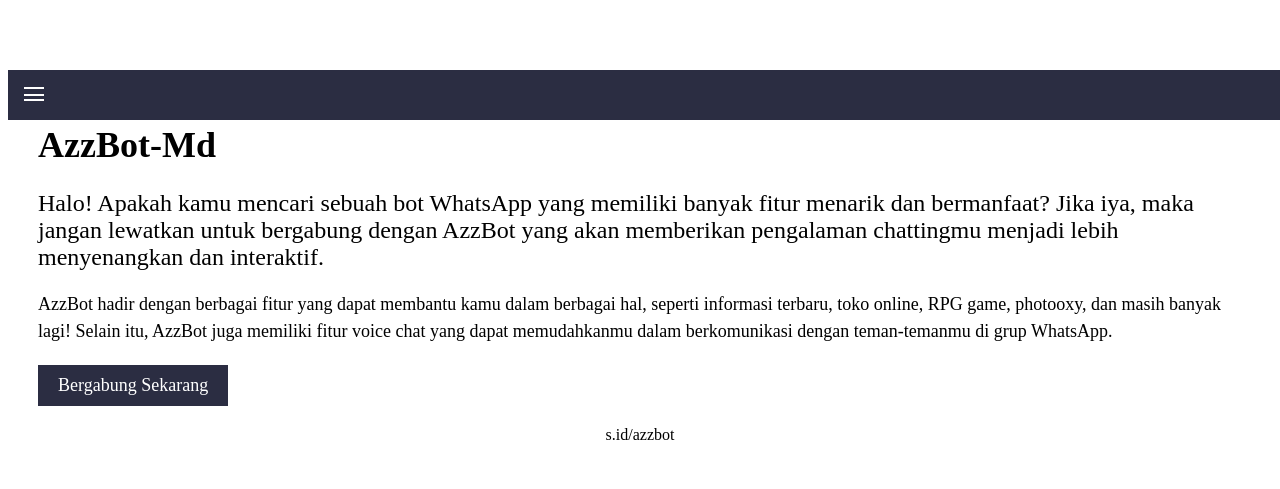
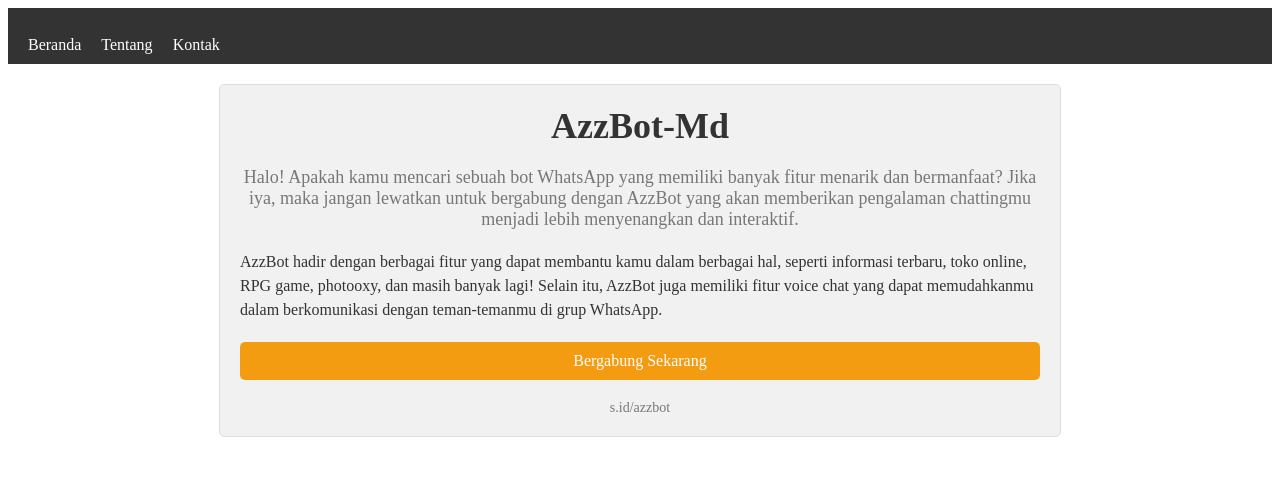
Before and after one commit to Rikikangsc2/AzzBot.md, a PHP site: page / in a window 1280 px wide. Shown: the top 489 px of the page. Run offline with PHP 8.4, Linux system fonts and the light colour scheme.

Commit message:
Update style.css

```diff
--- a/style.css
+++ b/style.css
@@ -1,123 +1,87 @@
-/* CSS untuk menu navbar */
+/* CSS untuk navbar */
 .navbar {
-  background-color: #2b2d42;
+  background-color: #333;
+  color: #fff;
+  display: flex;
+  justify-content: space-between;
   padding: 10px;
-  position: fixed;
-  width: 100%;
-  z-index: 1;
 }
-
 .navbar-toggle {
   background-color: transparent;
   border: none;
+  color: #fff;
   cursor: pointer;
-  display: inline-block;
-  height: 30px;
-  margin-right: 10px;
-  position: relative;
-  vertical-align: middle;
-  width: 30px;
-}
-
-.navbar-toggle-icon {
-  background-color: #fff;
-  display: block;
-  height: 2px;
-  position: absolute;
-  top: 50%;
-  transform: translateY(-50%);
-  width: 20px;
-}
-
-.navbar-toggle-icon::before,
-.navbar-toggle-icon::after {
-  background-color: #fff;
-  content: "";
-  display: block;
-  height: 2px;
-  position: absolute;
-  transform: translateY(-50%);
-  width: 20px;
-}
-
-.navbar-toggle-icon::before {
-  top: -6px;
-}
-
-.navbar-toggle-icon::after {
-  bottom: -6px;
-}
-
-.navbar-list {
-  display: none;
-  list-style: none;
+  font-size: 24px;
   margin: 0;
   padding: 0;
 }
-
+.navbar-toggle:hover {
+  color: #f39c12;
+}
+.navbar-list {
+  display: flex;
+  list-style-type: none;
+  margin: 0;
+  padding: 0;
+}
 .navbar-list li {
-  margin: 0;
+  margin: 0 10px;
+}
+.navbar-list li a {
+  color: #fff;
+  text-decoration: none;
+  transition: color 0.2s ease;
+}
+.navbar-list li a:hover {
+  color: #f39c12;
 }
 
-.navbar-list a {
+/* CSS untuk container */
+.container {
+  background-color: #f1f1f1;
+  border: 1px solid #ddd;
+  border-radius: 5px;
+  margin: 20px auto;
+  max-width: 800px;
+  padding: 20px;
+}
+.title {
+  color: #333;
+  font-size: 36px;
+  margin: 0;
+  text-align: center;
+}
+.subtitle {
+  color: #777;
+  font-size: 18px;
+  margin: 20px 0;
+  text-align: center;
+}
+.description {
+  color: #333;
+  font-size: 16px;
+  line-height: 1.5;
+  margin: 20px 0;
+}
+.button {
+  background-color: #f39c12;
+  border: none;
+  border-radius: 5px;
   color: #fff;
   display: block;
-  padding: 10px;
-  text-decoration: none;
-}
-
-.navbar-list a:hover {
-  background-color: #1d1f2f;
-}
-
-/* CSS untuk kontainer */
-.container {
-  background-color: #fff;
-  margin-top: 70px;
-  padding: 30px;
-}
-
-.title {
-  font-size: 36px;
-  font-weight: bold;
-  margin-bottom: 10px;
-}
-
-.subtitle {
-  font-size: 24px;
-  margin-bottom: 20px;
-}
-
-.description {
-  font-size: 18px;
-  line-height: 1.5;
-  margin-bottom: 20px;
-}
-
-.button {
-  background-color: #2b2d42;
-  border: none;
-  color: #fff;
-  cursor: pointer;
-  display: inline-block;
-  font-size: 18px;
+  font-size: 16px;
+  margin: 20px auto;
   padding: 10px 20px;
   text-align: center;
   text-decoration: none;
-  transition: background-color 0.3s ease;
+  transition: background-color 0.2s ease;
 }
-
 .button:hover {
-  background-color: #1d1f2f;
+  background-color: #e67e22;
 }
-
 .link {
-  font-size: 16px;
-  margin-top: 20px;
+  color: #777;
+  font-size: 14px;
+  margin: 20px 0 0;
   text-align: center;
 }
-
-.link a {
-  color: #2b2d42;
-  text-decoration: underline;
-}
```
